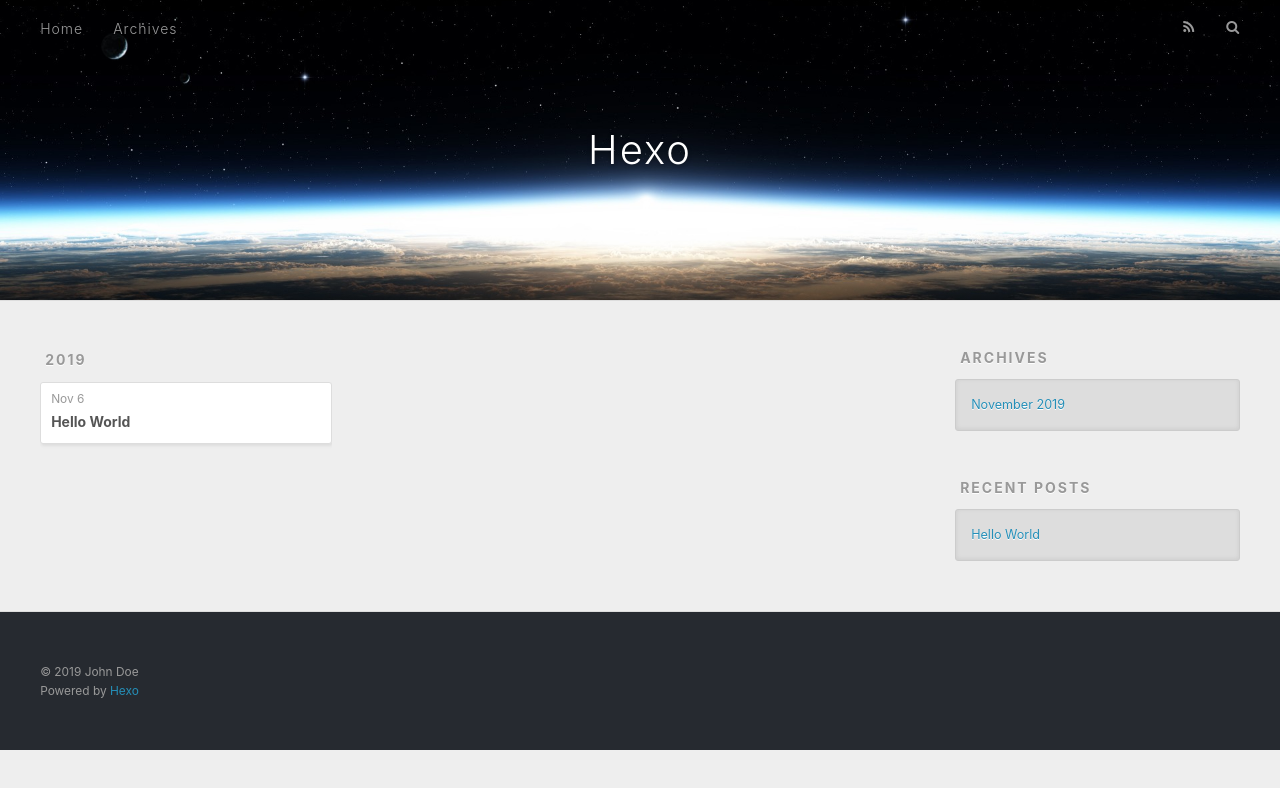
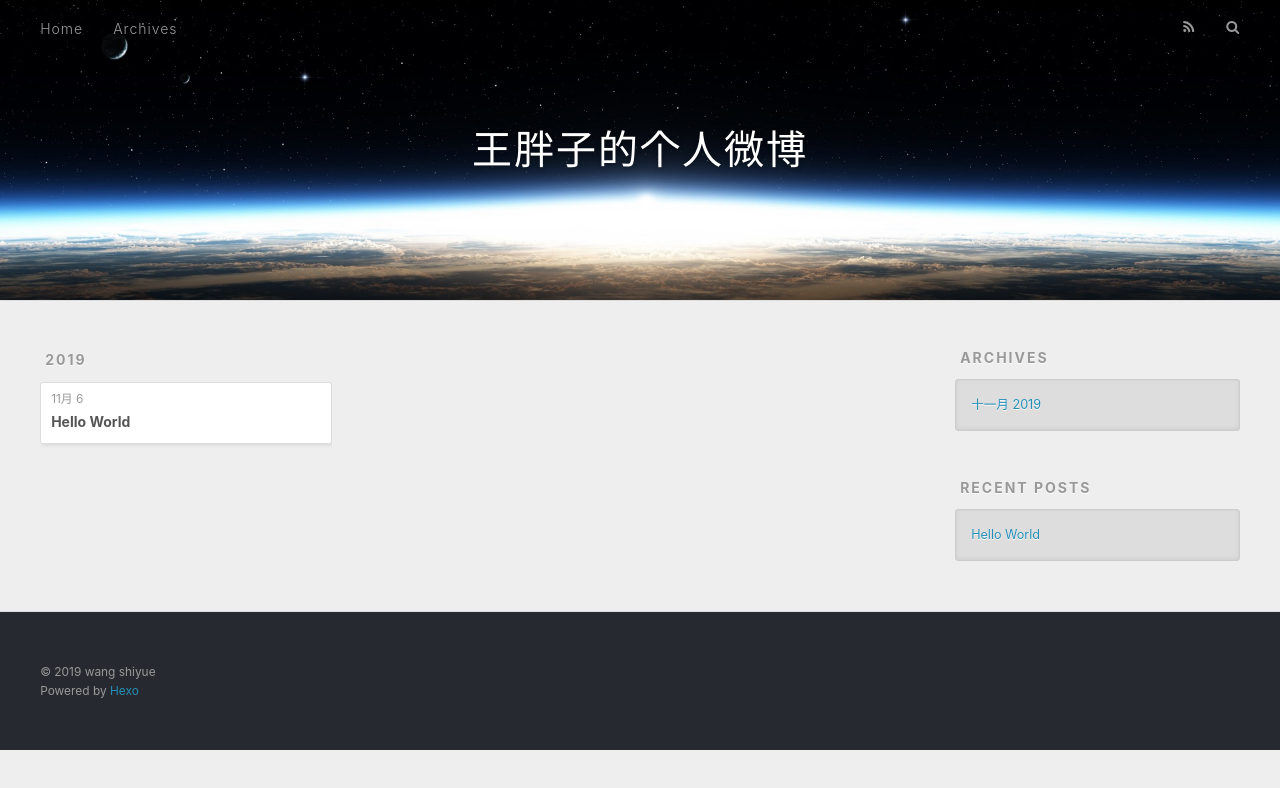
Before and after one commit to wangsy12138/wangsy12138.github.io, a plain HTML site: page archives/2019/11/index.html in a window 1280 px wide. Drawn offline with nearby package versions, Linux system fonts and the light colour scheme.

Commit message:
Site updated: 2019-11-06 19:15:27

```diff
--- a/archives/2019/11/index.html
+++ b/archives/2019/11/index.html
@@ -5,16 +5,16 @@
 
 
 
-  <title>Archives: 2019/11 | Hexo</title>
+  <title>Archives: 2019/11 | 王胖子的个人微博</title>
   <meta name="viewport" content="width=device-width, initial-scale=1, maximum-scale=1">
   <meta property="og:type" content="website">
-<meta property="og:title" content="Hexo">
+<meta property="og:title" content="王胖子的个人微博">
 <meta property="og:url" content="http:&#x2F;&#x2F;yoursite.com&#x2F;archives&#x2F;2019&#x2F;11&#x2F;index.html">
-<meta property="og:site_name" content="Hexo">
-<meta property="og:locale" content="en">
+<meta property="og:site_name" content="王胖子的个人微博">
+<meta property="og:locale" content="zh_cn">
 <meta name="twitter:card" content="summary">
 
-    <link rel="alternate" href="/atom.xml" title="Hexo" type="application/atom+xml">
+    <link rel="alternate" href="/atom.xml" title="王胖子的个人微博" type="application/atom+xml">
 
 
     <link rel="icon" href="/favicon.png">
@@ -33,7 +33,7 @@
   <div id="header-outer" class="outer">
     <div id="header-title" class="inner">
       <h1 id="logo-wrap">
-        <a href="/" id="logo">Hexo</a>
+        <a href="/" id="logo">王胖子的个人微博</a>
       </h1>
 
     </div>
@@ -76,7 +76,7 @@
   <div class="archive-article-inner">
     <header class="archive-article-header">
       <a href="/2019/11/06/hello-world/" class="archive-article-date">
-  <time datetime="2019-11-06T00:27:34.555Z" itemprop="datePublished">Nov 6</time>
+  <time datetime="2019-11-06T00:27:34.555Z" itemprop="datePublished">11月 6</time>
 </a>
 
 
@@ -110,7 +110,7 @@
   <div class="widget-wrap">
     <h3 class="widget-title">Archives</h3>
     <div class="widget">
-      <ul class="archive-list"><li class="archive-list-item"><a class="archive-list-link" href="/archives/2019/11/">November 2019</a></li></ul>
+      <ul class="archive-list"><li class="archive-list-item"><a class="archive-list-link" href="/archives/2019/11/">十一月 2019</a></li></ul>
     </div>
   </div>
 
@@ -138,7 +138,7 @@
 
   <div class="outer">
     <div id="footer-info" class="inner">
-      &copy; 2019 John Doe<br>
+      &copy; 2019 wang shiyue<br>
       Powered by <a href="http://hexo.io/" target="_blank">Hexo</a>
     </div>
   </div>
```
Also changed, not shown: 2019/11/06/hello-world/index.html (+8 -8 lines), archives/2019/index.html (+9 -9 lines), archives/index.html (+9 -9 lines), index.html (+9 -9 lines).
